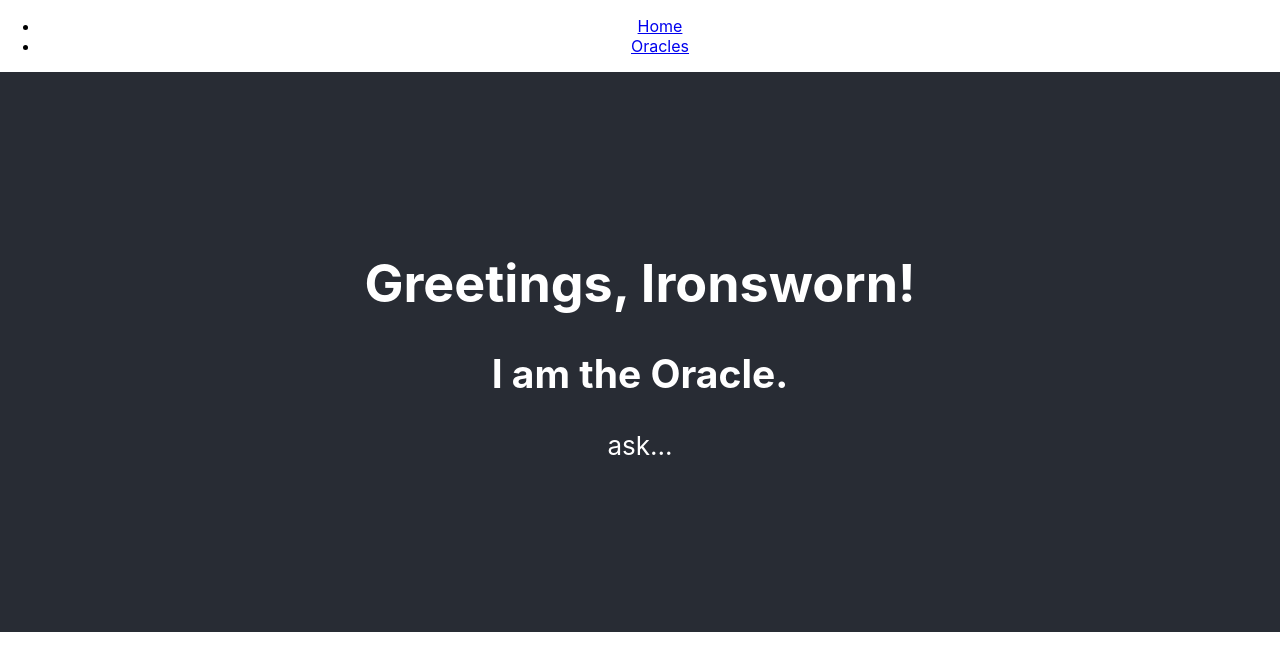
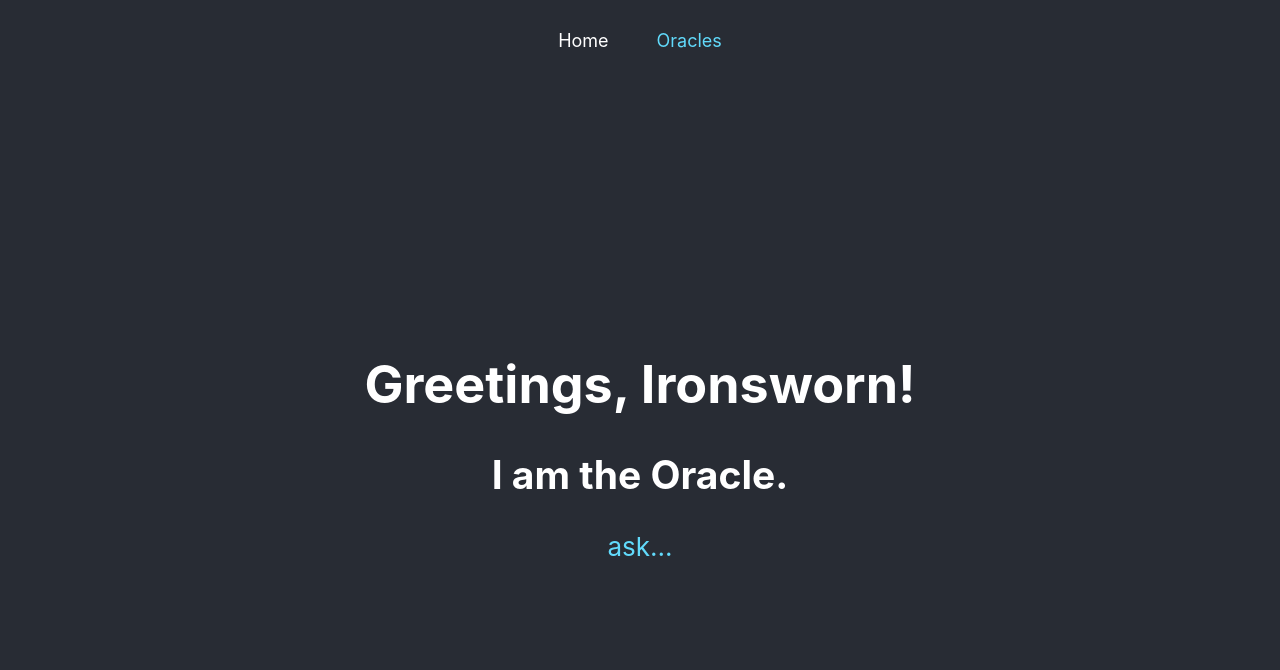
Before and after one commit to jonathan-wideman/ask-the-oracle, a React (Create React App) app: page / in a window 1280 px wide. Shown: the top 670 px of the page. Built offline with nearby package versions, Linux system fonts and the light colour scheme.

Commit message:
Improve nav, link styles, cleanup oracle list

```diff
--- a/src/components/app/App.css
+++ b/src/components/app/App.css
@@ -26,7 +26,7 @@
 
 .App-content {
   background-color: #282c34;
-  min-height: 70vh;
+  min-height: 90vh;
   display: flex;
   flex-direction: column;
   align-items: center;
@@ -37,6 +37,28 @@
 
 .App-link {
   color: #61dafb;
+  text-decoration: none;
+}
+
+.App-nav {
+  background-color: #282c34;
+  min-height: 10vh;
+  display: flex;
+  flex-direction: row;
+  align-items: center;
+  justify-content: center;
+  font-size: calc(10px + 1vmin);
+  color: white;
+}
+
+.Nav-link {
+  color: #61dafb;
+  text-decoration: none;
+  padding: 3vh;
+}
+
+.Nav-link-active {
+  color: white;
 }
 
 @keyframes App-logo-spin {
--- a/src/components/app/App.tsx
+++ b/src/components/app/App.tsx
@@ -1,5 +1,5 @@
 import React from 'react';
-import { BrowserRouter as Router, Route, Switch, Link } from 'react-router-dom'
+import { BrowserRouter as Router, Route, Switch, NavLink } from 'react-router-dom'
 import './App.css';
 import Store from '../../store/Store';
 import { Home, OracleList } from '..';
@@ -10,20 +10,14 @@ const App = () => {
 		<Router basename='/ask-the-oracle'>
 			<div className="App">
 				<div className="App-nav">
-					<ul>
-						<li>
-							<Link to='/'>Home</Link>
-						</li>
-						<li>
-							<Link to='/oracles'>Oracles</Link>
-						</li>
-					</ul>
+					<NavLink exact to='/' className="Nav-link" activeClassName="Nav-link-active">Home</NavLink>
+					<NavLink exact to='/oracles' className="Nav-link" activeClassName="Nav-link-active">Oracles</NavLink>
 				</div>
 				<div className="App-content">
 					<Switch>
 						<Route exact path='/' component={Home}></Route>
-						<Route exact path='/oracles'><OracleList oracles={Store.oracles}/></Route>
-						<Route exact path='/oracles/:id'><Oracle/></Route>
+						<Route exact path='/oracles'><OracleList oracles={Store.oracles} /></Route>
+						<Route exact path='/oracles/:id'><Oracle /></Route>
 					</Switch>
 				</div>
 			</div>
--- a/src/components/home/Home.tsx
+++ b/src/components/home/Home.tsx
@@ -1,10 +1,11 @@
 import * as React from 'react';
+import { Link } from 'react-router-dom';
 import { Header } from '..';
 
 const Home: React.FC = () => (
   <div>
     <Header></Header>
-    <p>ask...</p>
+    <Link to='/oracles' className="App-link">ask...</Link>
   </div>
 );
 
--- a/src/components/oracle-list/OracleList.tsx
+++ b/src/components/oracle-list/OracleList.tsx
@@ -5,31 +5,12 @@ import { misc as MiscUtils } from "../../utils/";
 import { Oracle } from '../';
 
 interface IProps {
-  countBy?: number;
-  // oracles: string[];
   oracles: IOracle[]
 }
 
-interface IState {
-  count: number;
-  items: string[];
-}
-
-class OracleList extends React.Component<IProps, IState> {
+class OracleList extends React.Component<IProps> {
   public static defaultProps: Partial<IProps> = {
-    countBy: 1,
     oracles: []
-  };
-
-  public state: IState = {
-    count: 0,
-    items: [
-      'A',
-      'B',
-      'C',
-      'D',
-      'E',
-    ]
   };
 
   renderListItem(item: string) {
@@ -40,15 +21,13 @@ class OracleList extends React.Component<IProps, IState> {
 
   public render() {
     return (
-      <ul>
+      <React.Fragment>
         {this.props.oracles.map((oracle) =>
-          <li>
-            <Link to={'/oracles/' + MiscUtils.formatOracleTitleAsUrl(oracle.title)}>
-              {MiscUtils.formatOracleTitle(oracle.title)}
-            </Link>
-          </li>)}
-        {/* {this.props.oracles.map((oracle) => <Oracle oracle={oracle}></Oracle>)} */}
-      </ul>
+          <Link to={'/oracles/' + MiscUtils.formatOracleTitleAsUrl(oracle.title)} className='App-link'>
+            {MiscUtils.formatOracleTitle(oracle.title)}
+          </Link>
+        )}
+      </React.Fragment>
     );
   }
 }
```
